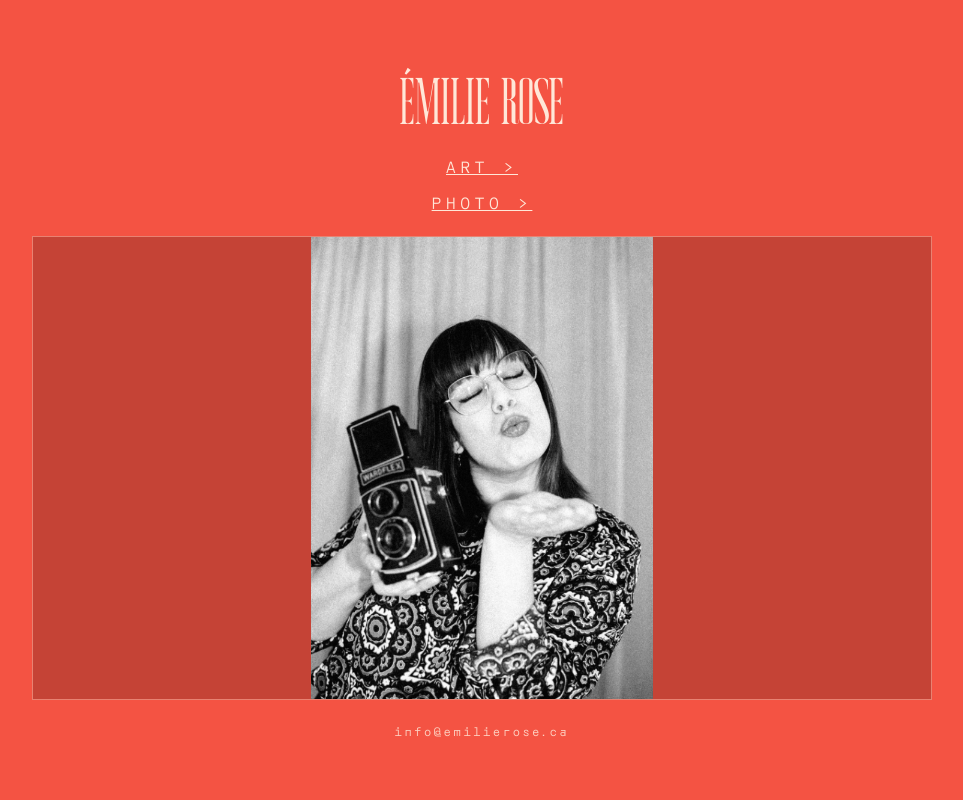
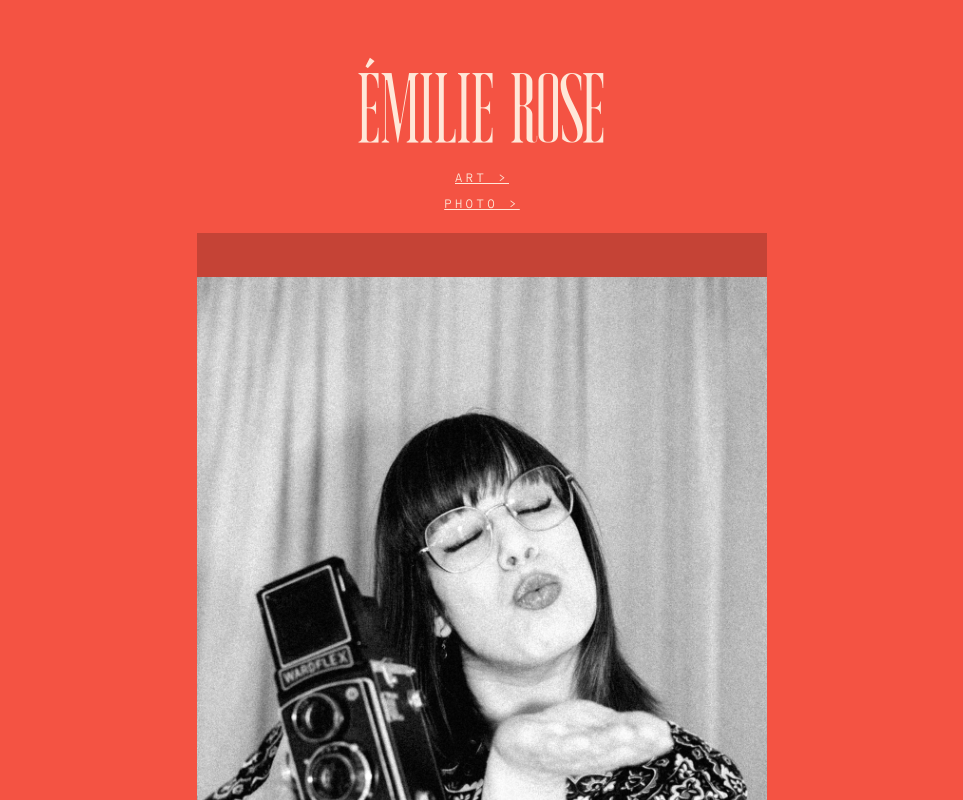
Before and after one commit to Karg007/emilierose, a Next.js app: page / in a window 1280 px wide. Shown: the top 800 px of the page, without its empty margins (158-1121 px from the left). Built offline with nearby package versions, Linux system fonts and the light colour scheme.

Commit message:
Add files via upload

```diff
--- a/app/art/page.tsx
+++ b/app/art/page.tsx
@@ -5,11 +5,11 @@ export default function ArtPage() {
   return (
     <main style={{ minHeight: "100vh", background: "var(--page)", color: "var(--ink)" }}>
       <header style={{ padding: "26px 24px", maxWidth: 1200, margin: "0 auto" }}>
-        <Link href="/" style={{ fontFamily: "Orbit, monospace", letterSpacing: ".25em", textTransform: "uppercase" }}>
+        <Link href="/" style={{ fontFamily: "Orbit, monospace", letterSpacing: ".25em", textTransform: "uppercase", fontSize: 12 }}>
           &lt; retour
         </Link>
         <span style={{ margin: "0 10px", opacity: 0.4 }}>|</span>
-        <Link href="/photo" style={{ fontFamily: "Orbit, monospace", letterSpacing: ".25em", textTransform: "uppercase" }}>
+        <Link href="/photo" style={{ fontFamily: "Orbit, monospace", letterSpacing: ".25em", textTransform: "uppercase", fontSize: 12 }}>
           photo
         </Link>
       </header>
@@ -18,13 +18,13 @@ export default function ArtPage() {
         <div style={{ display: "grid", gridTemplateColumns: "1fr 420px", gap: 40, alignItems: "start" }}>
           <div>
             <div style={{ display: "inline-block", background: "var(--butter)", padding: "10px 14px" }}>
-              <div style={{ fontFamily: "Orbit, monospace", letterSpacing: ".40em", textTransform: "uppercase", fontSize: 12 }}>
+              <div style={{ fontFamily: "Orbit, monospace", letterSpacing: ".40em", textTransform: "uppercase", fontSize: 12, lineHeight: "16px" }}>
                 20<br />26
               </div>
             </div>
 
-            <div style={{ marginTop: 18, fontFamily: "Moonscape, serif", fontWeight: 200, fontSize: 56, lineHeight: 1 }}>
-              <Typewriter text="émilie rose" speed={85} />
+            <div style={{ marginTop: 18, fontFamily: "Moonscape, serif", fontWeight: 200, fontSize: "clamp(56px, 6.6vw, 106.667px)", lineHeight: 0.93 }}>
+              <Typewriter text="émilie rose" speed={65} />
             </div>
 
             <div style={{ marginTop: 18, fontFamily: "Orbit, monospace", letterSpacing: ".05em", textTransform: "uppercase", fontSize: 12, lineHeight: 1.8, maxWidth: 520 }}>
--- a/app/page.tsx
+++ b/app/page.tsx
@@ -15,38 +15,15 @@ export default function Home() {
   }, []);
 
   return (
-    <main style={{ minHeight: "100vh", background: "var(--bg-red)", color: "var(--cream)" }}>
-      <div style={{ maxWidth: 1100, margin: "0 auto", padding: "70px 24px" }}>
-        <div style={{ display: "grid", placeItems: "center", gap: 22 }}>
-          <div style={{ fontFamily: "Moonscape, serif", fontWeight: 200, fontSize: 56, lineHeight: 1 }}>
-            <Typewriter text="émilie rose" speed={85} />
+    <main className="landing">
+      <div className="wrap">
+        <div className="title">
+          <Typewriter text="émilie rose" speed={65} />
         </div>
 
-          {/* Removed vertical line */}
-
-          <nav style={{ display: "grid", gap: 12, textAlign: "center", marginTop: 6 }}>
-            <Link
-              href="/art"
-              style={{
-                fontFamily: "Orbit, monospace",
-                letterSpacing: ".30em",
-                textTransform: "uppercase",
-                textDecoration: "underline"
-              }}
-            >
-              art &gt;
-            </Link>
-            <Link
-              href="/photo"
-              style={{
-                fontFamily: "Orbit, monospace",
-                letterSpacing: ".30em",
-                textTransform: "uppercase",
-                textDecoration: "underline"
-              }}
-            >
-              photo &gt;
-            </Link>
+        <nav className="links" aria-label="Navigation">
+          <Link href="/art">art &gt;</Link>
+          <Link href="/photo">photo &gt;</Link>
         </nav>
 
         <div className="carousel" aria-label="Carrousel landing">
@@ -56,40 +33,89 @@ export default function Home() {
           ))}
         </div>
 
-          <div style={{ fontFamily: "Orbit, monospace", letterSpacing: ".22em", fontSize: 12, opacity: 0.85 }}>
+        <div className="email">
           <a href="mailto:info@emilierose.ca">info@emilierose.ca</a>
-          </div>
         </div>
       </div>
 
       <style jsx>{`
-        .carousel {
-          position: relative;
-          width: min(900px, 92vw);
-          height: min(560px, 58vh);
-          overflow: hidden;
-          background: rgba(0, 0, 0, 0.10);
-          border: 1px solid rgba(255, 231, 216, 0.35);
+        .landing {
+          min-height: 100vh;
+          background: var(--bg-red);
+          color: var(--cream);
           display: grid;
           place-items: center;
         }
 
-        /* Fit fully inside the box (no crop), both width + height */
+        .wrap {
+          width: min(1200px, 92vw);
+          padding: 64px 0;
+          display: grid;
+          justify-items: center;
+          gap: 22px;
+        }
+
+        /* Canva export shows ~106.667px size & ~99px line-height on desktop */
+        .title {
+          font-family: "Moonscape", serif;
+          font-weight: 200;
+          font-size: clamp(56px, 6.6vw, 106.667px);
+          line-height: 0.93;
+          color: var(--cream);
+        }
+
+        .links {
+          display: grid;
+          gap: 10px;
+          text-align: center;
+          margin-top: 4px;
+        }
+        .links :global(a) {
+          font-family: "Orbit", monospace;
+          font-size: 12px;
+          line-height: 16px;
+          letter-spacing: 0.3em;
+          text-transform: uppercase;
+          text-decoration: underline;
+          color: var(--cream);
+        }
+
+        /* Canva export images on landing appear ~570x857 px */
+        .carousel {
+          width: min(570px, 78vw);
+          aspect-ratio: 570 / 857;
+          overflow: hidden;
+          position: relative;
+          background: rgba(0, 0, 0, 0.10);
+        }
         .carousel img {
           position: absolute;
           inset: 0;
           width: 100%;
           height: 100%;
           display: block;
-          object-fit: contain;
+          object-fit: contain; /* fit in width + height (no overflow) */
           object-position: center;
           opacity: 0;
           transition: opacity 800ms ease;
-          background: rgba(0,0,0,0.10);
+          background: rgba(0, 0, 0, 0.10);
+        }
+        .carousel img.active {
+          opacity: 1;
         }
 
-        .carousel img.active {
-          opacity: 1;
+        .email {
+          font-family: "Orbit", monospace;
+          font-size: 12px;
+          line-height: 16px;
+          letter-spacing: 0.22em;
+          opacity: 0.9;
+          margin-top: 4px;
+        }
+
+        @media (max-height: 740px) {
+          .wrap { padding: 44px 0; }
+          .carousel { width: min(520px, 76vw); }
         }
       `}</style>
     </main>
--- a/app/photo/page.tsx
+++ b/app/photo/page.tsx
@@ -5,7 +5,7 @@ export default function PhotoPage() {
   return (
     <main style={{ minHeight: "100vh", background: "var(--page)", color: "var(--ink)" }}>
       <header style={{ padding: "26px 24px", maxWidth: 1200, margin: "0 auto" }}>
-        <Link href="/" style={{ fontFamily: "Orbit, monospace", letterSpacing: ".25em", textTransform: "uppercase" }}>
+        <Link href="/" style={{ fontFamily: "Orbit, monospace", letterSpacing: ".25em", textTransform: "uppercase", fontSize: 12 }}>
           &lt; retour
         </Link>
       </header>
@@ -14,13 +14,13 @@ export default function PhotoPage() {
         <div style={{ display: "grid", gridTemplateColumns: "1fr 420px", gap: 40, alignItems: "start" }}>
           <div>
             <div style={{ display: "inline-block", background: "var(--butter)", padding: "10px 14px" }}>
-              <div style={{ fontFamily: "Orbit, monospace", letterSpacing: ".40em", textTransform: "uppercase", fontSize: 12 }}>
+              <div style={{ fontFamily: "Orbit, monospace", letterSpacing: ".40em", textTransform: "uppercase", fontSize: 12, lineHeight: "16px" }}>
                 20<br />26
               </div>
             </div>
 
-            <div style={{ marginTop: 18, fontFamily: "Moonscape, serif", fontWeight: 200, fontSize: 56, lineHeight: 1 }}>
-              <Typewriter text="émilie rose" speed={85} />
+            <div style={{ marginTop: 18, fontFamily: "Moonscape, serif", fontWeight: 200, fontSize: "clamp(56px, 6.6vw, 106.667px)", lineHeight: 0.93 }}>
+              <Typewriter text="émilie rose" speed={65} />
             </div>
 
             <div style={{ marginTop: 18, fontFamily: "Orbit, monospace", letterSpacing: ".05em", textTransform: "uppercase", fontSize: 12, lineHeight: 1.8, maxWidth: 520 }}>
```
Lines whose indentation alone changed are shown as unchanged.
